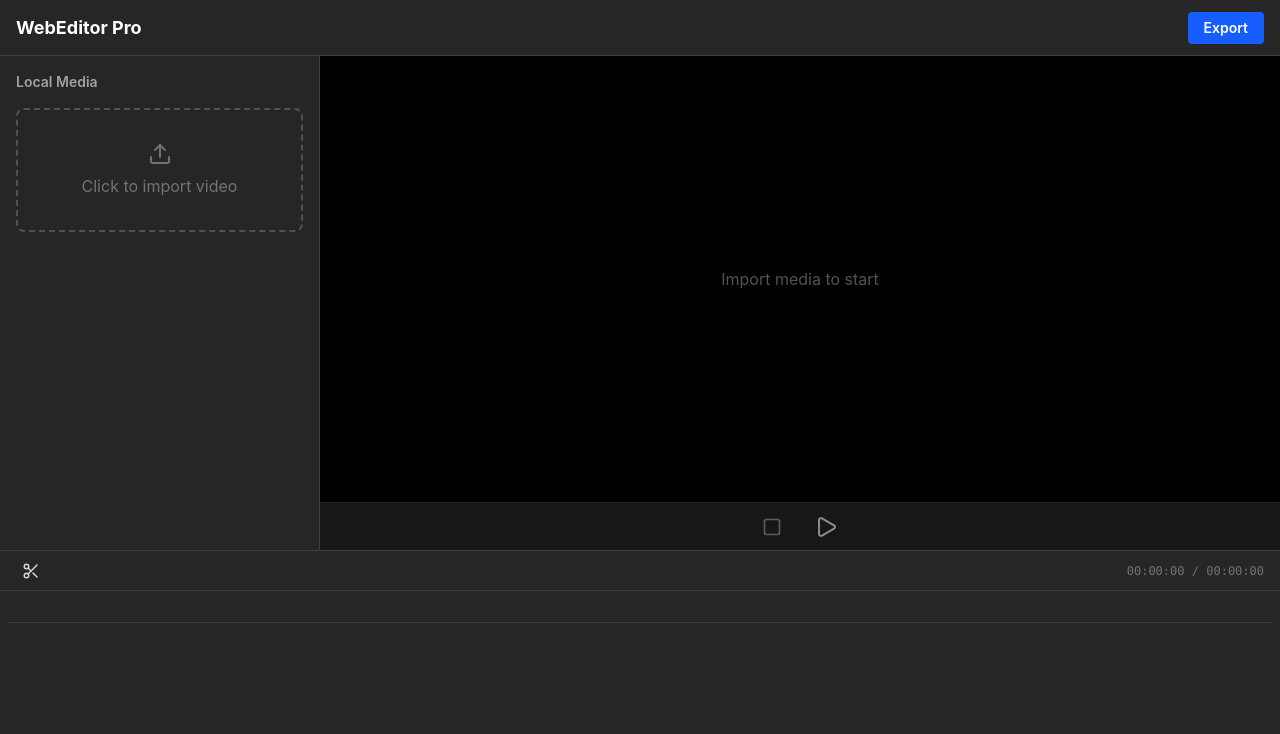
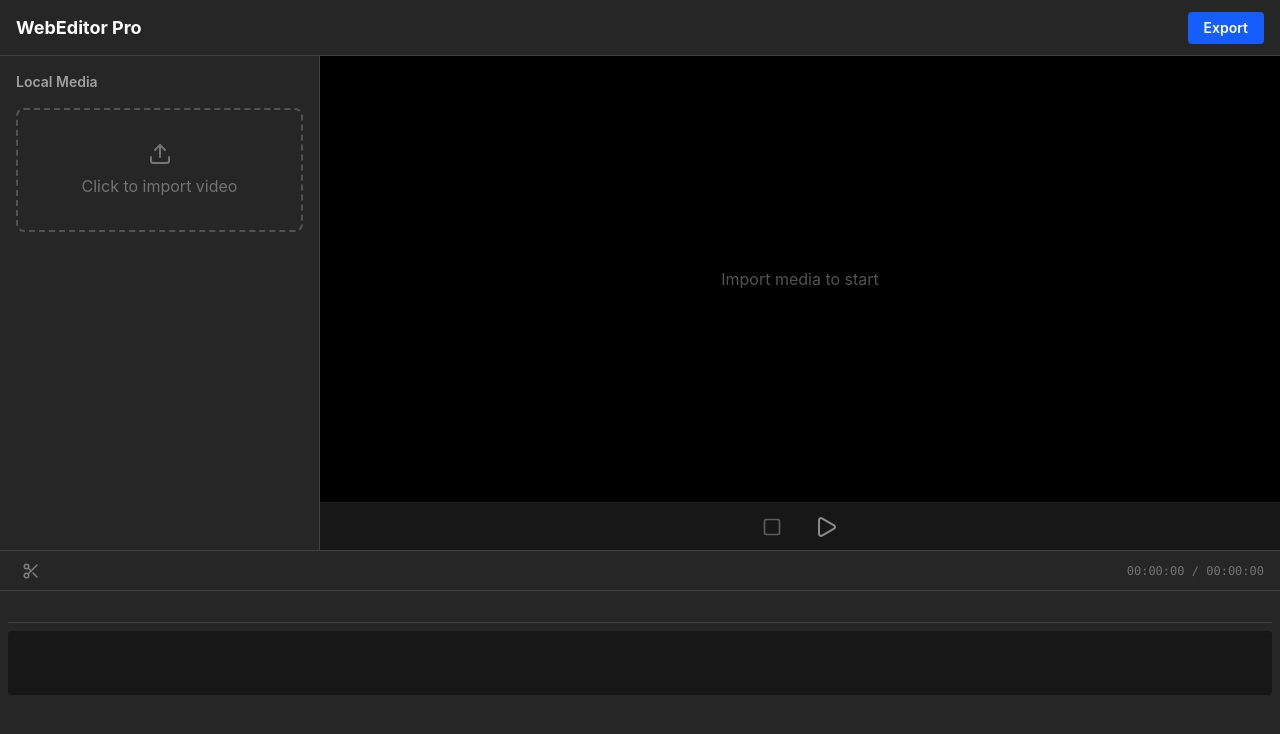
Before and after one commit to chienhsiang-hung/web-video-editor, a React (Vite) app: page / in a window 1280 px wide. Shown: the top 734 px of the page. Built offline with nearby package versions, Linux system fonts and the light colour scheme.

Commit message:
Implement video splitting logic and dynamic clip rendering

```diff
--- a/src/App.tsx
+++ b/src/App.tsx
@@ -15,7 +15,9 @@ function App() {
     isPlaying, togglePlay, setIsPlaying,
     videoSrc, setVideoSrc,
     duration, setDuration,
-    currentTime, setCurrentTime
+    currentTime, setCurrentTime,
+    clips,          // ✅ 新增這行：把 clips 拿出來
+    splitClip       // ✅ 新增這行：把剪斷功能拿出來
   } = useEditorStore();
 
   // Refs for DOM manipulation
@@ -107,8 +109,13 @@ function App() {
                   ref={videoRef}
                   src={videoSrc}
                   className="absolute inset-0 w-full h-full object-contain"
-                  onLoadedMetadata={(e) => setDuration(e.currentTarget.duration)} // Get duration
-                  onTimeUpdate={(e) => setCurrentTime(e.currentTarget.currentTime)} // Sync time
+                  onLoadedMetadata={(e) => {
+                    const dur = e.currentTarget.duration;
+                    setDuration(dur);
+                    // 當影片載入時，如果還沒有片段，就建立一個涵蓋整支影片的初始片段
+                    useEditorStore.getState().setClips([{ id: 'init', start: 0, end: dur }]);
+                  }}
+                  onTimeUpdate={(e) => setCurrentTime(e.currentTarget.currentTime)}
                   onEnded={() => setIsPlaying(false)}
                 />
               ) : (
@@ -152,10 +159,15 @@ function App() {
         <div className="h-1/3 min-h-[250px] border-t border-neutral-700 bg-neutral-800 flex flex-col">
           {/* Timeline Toolbar */}
           <div className="h-10 border-b border-neutral-700 flex items-center px-4 gap-2">
-             <button className="p-1.5 hover:bg-neutral-700 rounded text-neutral-300">
+             {/* ✅ 1. 改直接使用 splitClip */}
+             <button
+               onClick={splitClip}
+               disabled={!videoSrc}
+               className="p-1.5 hover:bg-neutral-700 rounded text-neutral-300 disabled:opacity-50 transition-colors"
+               title="Split (Ctrl+K)"
+             >
                 <Scissors size={18} />
              </button>
-             {/* Time Display */}
              <span className="text-xs text-neutral-500 ml-auto font-mono">
                 {formatTime(currentTime)} / {formatTime(duration)}
              </span>
@@ -163,27 +175,36 @@ function App() {
 
           {/* Tracks Area */}
           <div className="flex-1 p-2 overflow-y-auto relative select-none">
-             {/* Ruler placeholder */}
              <div className="h-6 border-b border-neutral-700 mb-2"></div>
 
-             {/* Interactive Timeline Container */}
              <div
                ref={timelineRef}
-               className="relative w-full h-32 cursor-pointer"
+               className="relative w-full h-16 cursor-pointer bg-neutral-900 rounded"
                onClick={handleTimelineClick}
              >
-               {/* Video Clip Representation (Fills 100% of the timeline for now) */}
                {videoSrc && (
-                 <div className="absolute top-0 left-0 w-full h-16 bg-blue-900/50 border border-blue-500 rounded flex items-center px-2 text-xs text-blue-200 overflow-hidden">
-                    Primary Track
+                 <div className="absolute top-0 left-0 w-full h-full flex">
+                    {/* ✅ 2. 直接使用 clips 變數，而不是在這邊呼叫 Hook */}
+                    {clips.map((clip, index) => {
+                      const widthPercent = ((clip.end - clip.start) / duration) * 100;
+                      return (
+                        <div
+                          key={clip.id}
+                          className="h-full bg-blue-900/50 border-y border-r border-blue-500 first:border-l flex items-center px-2 text-xs text-blue-200 overflow-hidden relative hover:bg-blue-800/50 transition-colors"
+                          style={{ width: `${widthPercent}%` }}
+                        >
+                          Clip {index + 1}
+                        </div>
+                      );
+                    })}
                  </div>
                )}
 
-               {/* Red Playhead Indicator */}
+               {/* 播放指針保持不變 */}
                {videoSrc && (
                  <div
                    className="absolute top-0 bottom-0 w-0.5 bg-red-500 z-10 pointer-events-none"
-                   style={{ left: `${playheadPosition}%` }} // Dynamic movement!
+                   style={{ left: `${playheadPosition}%` }}
                  >
                     <div className="absolute -top-1 -left-1.5 w-3.5 h-3.5 bg-red-500 rounded-full"></div>
                  </div>
--- a/src/store.ts
+++ b/src/store.ts
@@ -1,23 +1,32 @@
 import { create } from 'zustand';
 
+// 定義「影片片段」的資料結構
+export interface Clip {
+  id: string;
+  start: number; // 片段在原始影片中的起點時間
+  end: number;   // 片段在原始影片中的終點時間
+}
+
 interface EditorState {
-  // Video Source
   videoSrc: string | null;
   setVideoSrc: (src: string) => void;
 
-  // Playback State
   isPlaying: boolean;
   togglePlay: () => void;
   setIsPlaying: (playing: boolean) => void;
 
-  // Timeline Time (in seconds)
   duration: number;
   setDuration: (duration: number) => void;
   currentTime: number;
   setCurrentTime: (time: number) => void;
+
+  // 新增：管理時間軸上的片段
+  clips: Clip[];
+  setClips: (clips: Clip[]) => void;
+  splitClip: () => void; // 核心剪輯功能
 }
 
-export const useEditorStore = create<EditorState>((set) => ({
+export const useEditorStore = create<EditorState>((set, get) => ({
   videoSrc: null,
   setVideoSrc: (src) => set({ videoSrc: src }),
 
@@ -29,4 +38,35 @@ export const useEditorStore = create<EditorState>((set) => ({
   setDuration: (duration) => set({ duration }),
   currentTime: 0,
   setCurrentTime: (time) => set({ currentTime: time }),
+
+  // 片段狀態初始化
+  clips: [],
+  setClips: (clips) => set({ clips }),
+
+  // 實作切開影片的邏輯
+  splitClip: () => {
+    const { clips, currentTime } = get();
+
+    // 找出目前播放指針所在的那個片段
+    const clipIndex = clips.findIndex(c => currentTime > c.start && currentTime < c.end);
+
+    // 如果指針不在任何片段上，或剛好在邊緣，就不切
+    if (clipIndex === -1) return;
+
+    const clipToSplit = clips[clipIndex];
+
+    // 產生兩個新片段：前半段與後半段 (用隨機字串當簡單的 ID)
+    const newClip1: Clip = { ...clipToSplit, id: Math.random().toString(36).slice(2, 9), end: currentTime };
+    const newClip2: Clip = { ...clipToSplit, id: Math.random().toString(36).slice(2, 9), start: currentTime };
+
+    // 替換原本的陣列
+    const newClips = [
+      ...clips.slice(0, clipIndex),
+      newClip1,
+      newClip2,
+      ...clips.slice(clipIndex + 1)
+    ];
+
+    set({ clips: newClips });
+  }
 }));
```
